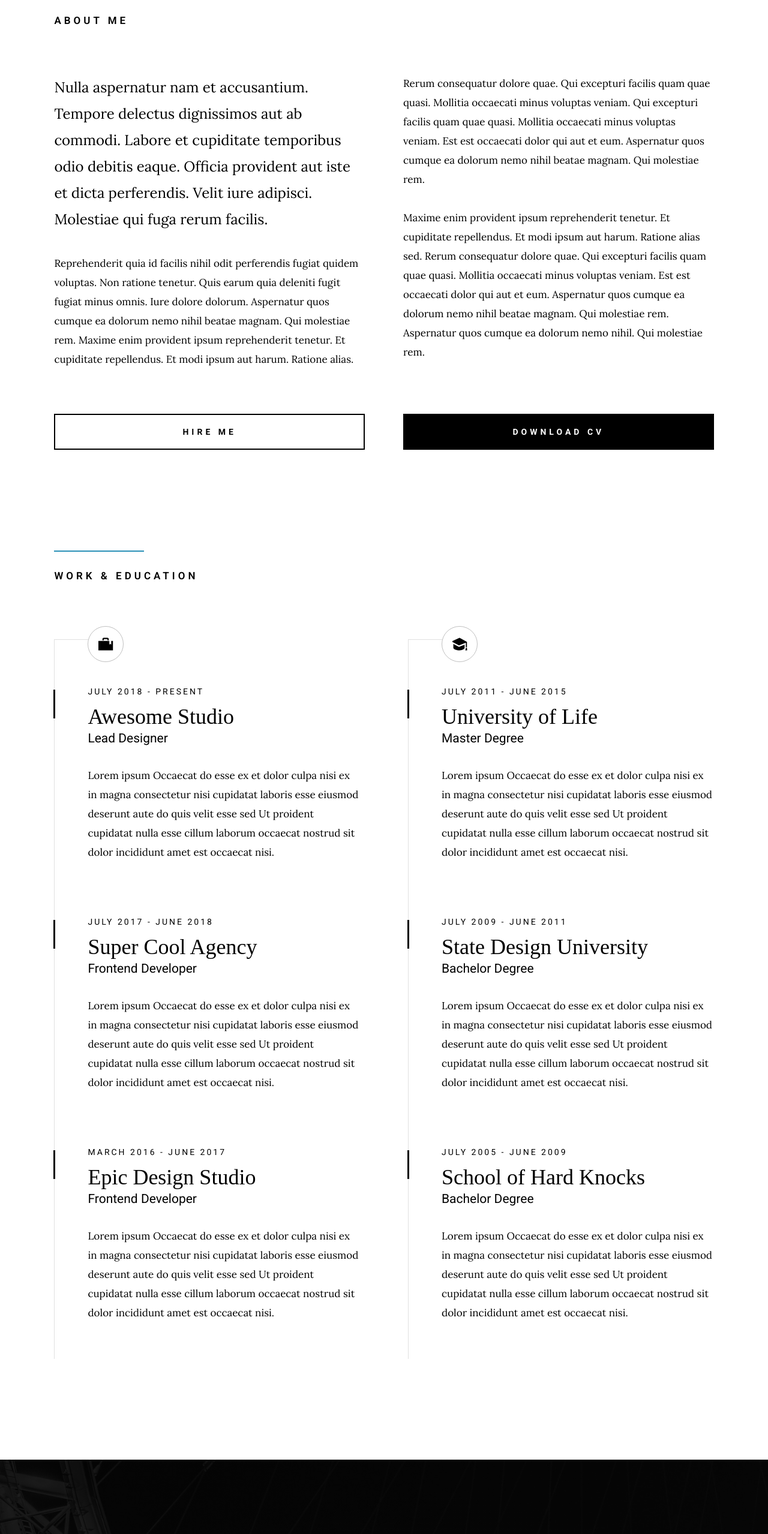
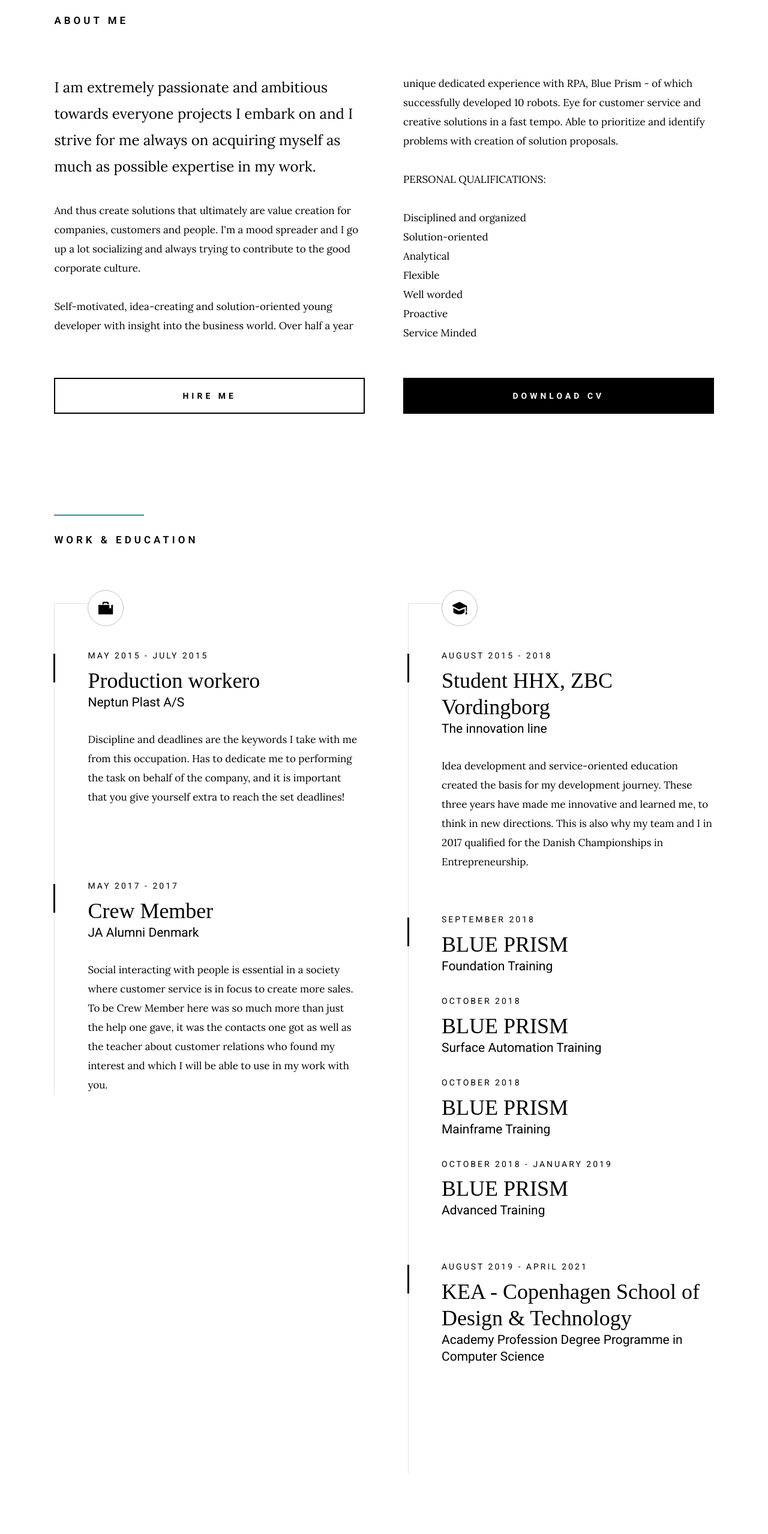
Before and after one commit to MikkelKarlsson/PersonalPortfolio, a website: page MSK_Portfolio/index.html in a window 1280 px wide. Shown: the part 1000-3558 px from the top of the page at 60% size. Drawn offline with Linux system fonts and the light colour scheme; a web font is replaced by a local one.

Commit message:
Updated changes

```diff
--- a/MSK_Portfolio/index.html
+++ b/MSK_Portfolio/index.html
@@ -115,36 +115,48 @@
             <div class="row about-me__content" data-aos="fade-up">
                 <div class="column large-full about-me__text">
                     <p class="lead">
-                    Nulla aspernatur nam et accusantium. Tempore delectus dignissimos aut
-                    ab commodi. Labore et cupiditate temporibus odio debitis eaque.
-                    Officia provident aut iste et dicta perferendis. Velit iure adipisci.
-                    Molestiae qui fuga rerum facilis.
+                        I am extremely passionate and ambitious towards everyone
+                        projects I embark on and I strive for
+                        me always on acquiring myself as much as possible
+                        expertise in my work.
                     </p>
 
                     <p>
-                    Reprehenderit quia id facilis nihil odit perferendis fugiat quidem voluptas.
-                    Non ratione tenetur. Quis earum quia deleniti fugit fugiat minus omnis.
-                    Iure dolore dolorum. Aspernatur quos cumque ea dolorum nemo nihil
-                    beatae magnam. Qui molestiae rem. Maxime enim provident ipsum reprehenderit tenetur. Et cupiditate
-                    repellendus. Et modi ipsum aut harum. Ratione alias.
+                        And thus
+                        create solutions that ultimately are
+                        value creation for companies, customers and
+                        people.
+                        I'm a mood spreader and I go up a lot
+                        socializing and always trying to contribute to
+                        the good corporate culture.
                     </p>
 
                     <p>
-                    Rerum consequatur dolore quae.
-                    Qui excepturi facilis quam quae quasi. Mollitia occaecati minus voluptas veniam.
-                    Qui excepturi facilis quam quae quasi. Mollitia occaecati minus voluptas veniam. Est est occaecati dolor
-                    qui aut et eum. Aspernatur quos cumque ea dolorum nemo nihil
-                    beatae magnam. Qui molestiae rem.
+                        Self-motivated, idea-creating and solution-oriented young developer
+                        with insight into the business world. Over half a year unique
+                        dedicated experience with RPA, Blue Prism - of which successfully developed
+                        10 robots. Eye for customer service and creative solutions in a fast
+                        tempo. Able to prioritize and identify problems with
+                        creation of solution proposals.
                     </p>
 
                     <p>
-                    Maxime enim provident ipsum reprehenderit tenetur. Et cupiditate
-                    repellendus. Et modi ipsum aut harum. Ratione alias sed. Rerum
-                    consequatur dolore quae. Qui excepturi facilis quam quae quasi.
-                    Mollitia occaecati minus voluptas veniam. Est est occaecati dolor
-                    qui aut et eum. Aspernatur quos cumque ea dolorum nemo nihil
-                    beatae magnam. Qui molestiae rem. Aspernatur quos cumque ea dolorum
-                    nemo nihil. Qui molestiae rem.
+                        PERSONAL QUALIFICATIONS:
+                        <br>
+                        <br>
+                        Disciplined and organized
+                        <br>
+                        Solution-oriented
+                        <br>
+                        Analytical
+                        <br>
+                        Flexible
+                        <br>
+                        Well worded
+                        <br>
+                        Proactive
+                        <br>
+                        Service Minded
                     </p>
                 </div>
             </div>
@@ -180,36 +192,31 @@
                         <div class="timeline__block">
                             <div class="timeline__bullet"></div>
                             <div class="timeline__header">
-                                <p class="timeline__timeframe">July 2018 - Present</p>
-                                <h3 class="item-title">Awesome Studio</h3>
-                                <h5>Lead Designer</h5>
+                                <p class="timeline__timeframe">MAY 2015 - JULY 2015</p>
+                                <h3 class="item-title">Production workero</h3>
+                                <h5>Neptun Plast A/S</h5>
                             </div>
                             <div class="timeline__desc">
-                                <p>Lorem ipsum Occaecat do esse ex et dolor culpa nisi ex in magna consectetur nisi cupidatat laboris esse eiusmod deserunt aute do quis velit esse sed Ut proident cupidatat nulla esse cillum laborum occaecat nostrud sit dolor incididunt amet est occaecat nisi.</p>
+                                <p>Discipline and deadlines are the keywords I take with me from this
+                                    occupation. Has to dedicate me to performing the task on behalf
+                                    of the company, and it is important that you give yourself extra
+                                    to reach the set deadlines!</p>
                             </div>
                         </div>
 
                         <div class="timeline__block">
                             <div class="timeline__bullet"></div>
                             <div class="timeline__header">
-                                <p class="timeline__timeframe">July 2017 - June 2018</p>
-                                <h3 class="item-title">Super Cool Agency</h3>
-                                <h5>Frontend Developer</h5>
+                                <p class="timeline__timeframe">MAY 2017 - 2017</p>
+                                <h3 class="item-title">Crew Member</h3>
+                                <h5>JA Alumni Denmark</h5>
                             </div>
                             <div class="timeline__desc">
-                                <p>Lorem ipsum Occaecat do esse ex et dolor culpa nisi ex in magna consectetur nisi cupidatat laboris esse eiusmod deserunt aute do quis velit esse sed Ut proident cupidatat nulla esse cillum laborum occaecat nostrud sit dolor incididunt amet est occaecat nisi.</p>
-                            </div>
-                        </div>
-
-                        <div class="timeline__block">
-                            <div class="timeline__bullet"></div>
-                            <div class="timeline__header">
-                                <p class="timeline__timeframe">March 2016 - June 2017</p>
-                                <h3 class="item-title">Epic Design Studio</h3>
-                                <h5>Frontend Developer</h5>
-                            </div>
-                            <div class="timeline__desc">
-                                <p>Lorem ipsum Occaecat do esse ex et dolor culpa nisi ex in magna consectetur nisi cupidatat laboris esse eiusmod deserunt aute do quis velit esse sed Ut proident cupidatat nulla esse cillum laborum occaecat nostrud sit dolor incididunt amet est occaecat nisi.</p>
+                                <p>Social interacting with people is essential in a society
+                                    where customer service is in focus to create more sales. To be Crew
+                                    Member here was so much more than just the help one gave, it was
+                                    the contacts one got as well as the teacher about customer relations who found
+                                    my interest and which I will be able to use in my work with you.</p>
                             </div>
                         </div>
 
@@ -226,36 +233,53 @@
                         <div class="timeline__block">
                             <div class="timeline__bullet"></div>
                             <div class="timeline__header">
-                                <p class="timeline__timeframe">July 2011 - June 2015</p>
-                                <h3 class="item-title">University of Life</h3>
-                                <h5>Master Degree</h5>
+                                <p class="timeline__timeframe">AUGUST 2015 - 2018</p>
+                                <h3 class="item-title">Student HHX, ZBC Vordingborg</h3>
+                                <h5>The innovation line</h5>
                             </div>
                             <div class="timeline__desc">
-                                <p>Lorem ipsum Occaecat do esse ex et dolor culpa nisi ex in magna consectetur nisi cupidatat laboris esse eiusmod deserunt aute do quis velit esse sed Ut proident cupidatat nulla esse cillum laborum occaecat nostrud sit dolor incididunt amet est occaecat nisi.</p>
+                                <p>Idea development and service-oriented education created the basis for
+                                    my development journey. These three years have made me innovative and learned
+                                    me, to think in new directions.
+                                    This is also why my team and I in 2017 qualified for the Danish Championships in
+                                    Entrepreneurship.</p>
                             </div>
                         </div>
 
                         <div class="timeline__block">
                             <div class="timeline__bullet"></div>
                             <div class="timeline__header">
-                                <p class="timeline__timeframe">July 2009 - June 2011</p>
-                                <h3 class="item-title">State Design University</h3>
-                                <h5>Bachelor Degree</h5>
+                                <p class="timeline__timeframe">SEPTEMBER 2018</p>
+                                <h3 class="item-title">BLUE PRISM</h3>
+                                <h5>Foundation Training</h5>
                             </div>
-                            <div class="timeline__desc">
-                                <p>Lorem ipsum Occaecat do esse ex et dolor culpa nisi ex in magna consectetur nisi cupidatat laboris esse eiusmod deserunt aute do quis velit esse sed Ut proident cupidatat nulla esse cillum laborum occaecat nostrud sit dolor incididunt amet est occaecat nisi.</p>
+
+                            <div class="timeline__header">
+                                <p class="timeline__timeframe">OCTOBER 2018</p>
+                                <h3 class="item-title">BLUE PRISM</h3>
+                                <h5>Surface Automation Training</h5>
                             </div>
+
+                            <div class="timeline__header">
+                                <p class="timeline__timeframe">OCTOBER 2018</p>
+                                <h3 class="item-title">BLUE PRISM</h3>
+                                <h5>Mainframe Training</h5>
+                            </div>
+
+                            <div class="timeline__header">
+                                <p class="timeline__timeframe">OCTOBER 2018 - JANUARY 2019</p>
+                                <h3 class="item-title">BLUE PRISM</h3>
+                                <h5>Advanced Training</h5>
+                            </div>
+
                         </div>
 
                         <div class="timeline__block">
                             <div class="timeline__bullet"></div>
                             <div class="timeline__header">
-                                <p class="timeline__timeframe">July 2005 - June 2009</p>
-                                <h3 class="item-title">School of Hard Knocks</h3>
-                                <h5>Bachelor Degree</h5>
-                            </div>
-                            <div class="timeline__desc">
-                                <p>Lorem ipsum Occaecat do esse ex et dolor culpa nisi ex in magna consectetur nisi cupidatat laboris esse eiusmod deserunt aute do quis velit esse sed Ut proident cupidatat nulla esse cillum laborum occaecat nostrud sit dolor incididunt amet est occaecat nisi.</p>
+                                <p class="timeline__timeframe">AUGUST 2019 - APRIL 2021</p>
+                                <h3 class="item-title">KEA - Copenhagen School of Design & Technology</h3>
+                                <h5>Academy Profession Degree Programme in Computer Science</h5>
                             </div>
                         </div>
 
@@ -279,7 +303,7 @@
                     <h2 class="section-heading section-heading--centerbottom">Capabilities</h2>
 
                     <p class="section-desc">
-                    My passion and goal is to help you make your business standout.
+                        I strive to be the best version of myself. These are my ongoing qualifacations.
                     </p>
                 </div>
             </div> <!-- end heading-block -->
@@ -288,70 +312,72 @@
 
                 <div class="column item-service" data-aos="fade-up">
                     <div class="item-service__content">
-                    <h4 class="item-title">Brand Identity</h4>
-                    <p>
-                    Sit ut cum molestiae. Dolore ducimus qui quasi. Fugiat consequatur sit vel illum vel et
-                    a delectus. Vel sequi vitae voluptatem perspiciatis eligendi. Voluptatibus optio natus
-                    asperiores est commodi amet quia architecto. Dolores necessitatibus et.
-                    </p>
+                        <h4 class="item-title">Blue Prism</h4>
+                        <h4 class="item-title">IOS Development</h4>
+                        <h4 class="item-title">Android Development</h4>
+                        <h4 class="item-title">Node.js</h4>
                     </div>
                 </div>
 
                 <div class="column item-service" data-aos="fade-up">
                     <div class="item-service__content">
-                    <h4 class="item-title">Illustration</h4>
-                    <p>
-                    Sit ut cum molestiae. Dolore ducimus qui quasi. Fugiat consequatur sit vel illum vel et
-                    a delectus. Vel sequi vitae voluptatem perspiciatis eligendi. Voluptatibus optio natus
-                    asperiores est commodi amet quia architecto. Dolores necessitatibus et.
-                    </p>
+                        <h4 class="item-title">Sofware Design</h4>
+                        <h4 class="item-title">IT Organization</h4>
+                        <h4 class="item-title">Unified Process'</h4>
+                        <h4 class="item-title">Canvas</h4>
                     </div>
                 </div>
 
                 <div class="column item-service" data-aos="fade-up">
                     <div class="item-service__content">
-                    <h4 class="item-title">Web Design</h4>
-                    <p>
-                    Sit ut cum molestiae. Dolore ducimus qui quasi. Fugiat consequatur sit vel illum vel et
-                    a delectus. Vel sequi vitae voluptatem perspiciatis eligendi. Voluptatibus optio natus
-                    asperiores est commodi amet quia architecto. Dolores necessitatibus et.
-                    </p>
+                        <h4 class="item-title">MySQL Database</h4>
+                        <h4 class="item-title">Java</h4>
+                        <h4 class="item-title">Java Script</h4>
+                        <h4 class="item-title">API</h4>
                     </div>
                 </div>
 
                 <div class="column item-service" data-aos="fade-up">
                     <div class="item-service__content">
-                    <h4 class="item-title">Product Strategy</h4>
-                    <p>
-                    Sit ut cum molestiae. Dolore ducimus qui quasi. Fugiat consequatur sit vel illum vel et
-                    a delectus. Vel sequi vitae voluptatem perspiciatis eligendi. Voluptatibus optio natus
-                    asperiores est commodi amet quia architecto. Dolores necessitatibus et.
-                    </p>
+                        <h4 class="item-title">Agile Management</h4>
+                        <h4 class="item-title">SCRUM</h4>
+                        <h4 class="item-title">Extreme Programming</h4>
+                        <h4 class="item-title">KANBAN</h4>
                     </div>
                 </div>
 
                 <div class="column item-service" data-aos="fade-up">
                     <div class="item-service__content">
-                    <h4 class="item-title">UI/UX Design</h4>
-                    <p>
-                    Sit ut cum molestiae. Dolore ducimus qui quasi. Fugiat consequatur sit vel illum vel et
-                    a delectus. Vel sequi vitae voluptatem perspiciatis eligendi. Voluptatibus optio natus
-                    asperiores est commodi amet quia architecto. Dolores necessitatibus et.
-                    </p>
+                        <h4 class="item-title">Wireshark</h4>
+                        <h4 class="item-title">Sockets</h4>
+                        <h4 class="item-title">Cloud Services</h4>
+                        <h4 class="item-title">DNS</h4>
                     </div>
                 </div>
 
                 <div class="column item-service" data-aos="fade-up">
                     <div class="item-service__content">
-                    <h4 class="item-title">Mobile Design</h4>
-                    <p>
-                    Sit ut cum molestiae. Dolore ducimus qui quasi. Fugiat consequatur sit vel illum vel et
-                    a delectus. Vel sequi vitae voluptatem perspiciatis eligendi. Voluptatibus optio natus
-                    asperiores est commodi amet quia architecto. Dolores necessitatibus et.
-                    </p>
+                        <h4 class="item-title">Proactive</h4>
+                        <h4 class="item-title">Analytical</h4>
+                        <h4 class="item-title">Solution-oriented</h4>
+                        <h4 class="item-title">Service Minded</h4>
                     </div>
                 </div>
 
+                <div class="column item-service" data-aos="fade-up">
+                    <div class="item-service__content">
+                        <h4 class="item-title">HTML</h4>
+                        <h4 class="item-title">CSS</h4>
+                    </div>
+                </div>
+
+                <div class="column item-service" data-aos="fade-up">
+                    <div class="item-service__content">
+                        <h4 class="item-title">Self-disciplined</h4>
+                        <h4 class="item-title">Flexible</h4>
+
+                    </div>
+                </div>
         </div> <!-- end services-list -->
 
     </section> <!-- end s-services -->
@@ -359,11 +385,7 @@
 
     <!-- CTA
     ================================================== -->
-    <section class="s-cta ss-dark">
 
-        <!--Tilføj noget random-->
-
-    </section> <!-- end s-cta -->
 
 
     <!-- works
--- a/package.json
+++ b/package.json
@@ -5,6 +5,7 @@
   "main": "index.js",
   "dependencies": {
     "express": "^4.17.1",
+    "nodemailer": "^6.6.0",
     "nodemon": "^2.0.7"
   },
   "devDependencies": {},
```
Also changed, not shown: MSK_Portfolio/js/app.js (+1 -12 lines), 1 other file. Lines whose indentation alone changed are shown as unchanged.
